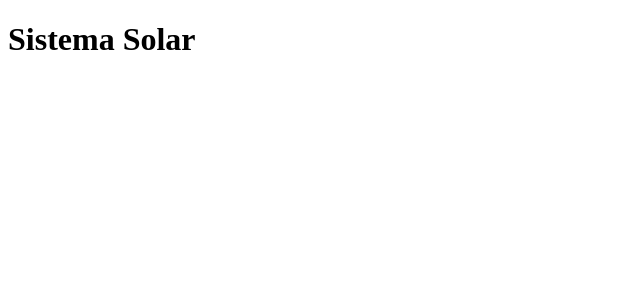
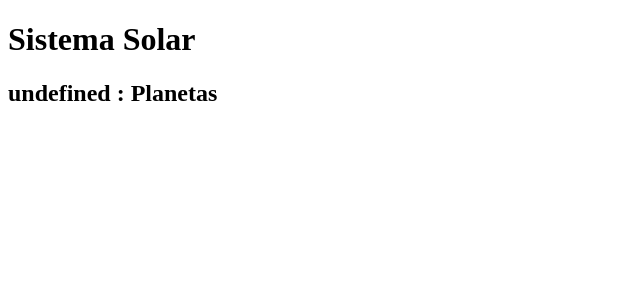
Before and after one commit to annabia95/project-solar-system, a React (Create React App) app: page / in a window 1280 px wide. Shown: the top 300 px of the page, without its empty margins (0-640 px from the left). Built offline with nearby package versions, Linux system fonts and the light colour scheme.

Commit message:
Cumprindo o Quarto Requisito

```diff
--- a/src/components/SolarSystem.js
+++ b/src/components/SolarSystem.js
@@ -1,9 +1,12 @@
 import React, { Component } from 'react';
+import Title from './Title';
 
 class SolarSystem extends Component {
   render() {
     return (
-      <div data-testid="solar-system" />
+      <div data-testid="solar-system">
+        <Title />
+      </div>
     );
   }
 }
--- a/src/components/Title.js
+++ b/src/components/Title.js
@@ -4,7 +4,12 @@ import PropTypes from 'prop-types';
 class Title extends Component {
   render() {
     const { headline } = this.props;
-    return (<h2>{headline}</h2>);
+    return (
+      <h2>
+        {' '}
+        {`${headline} : Planetas`}
+        {' '}
+      </h2>);
   }
 }
 
```
